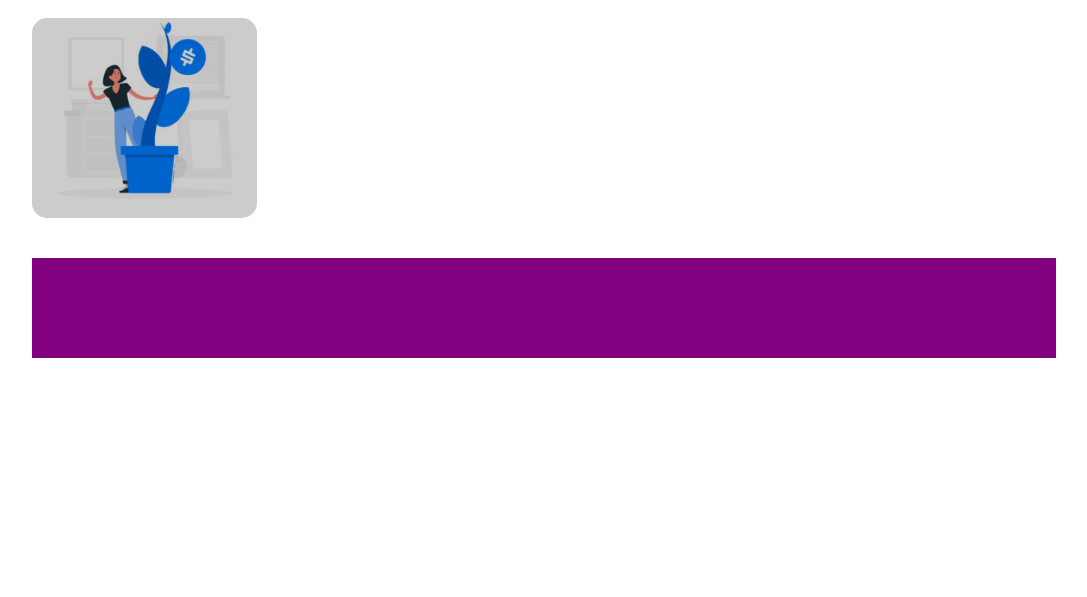
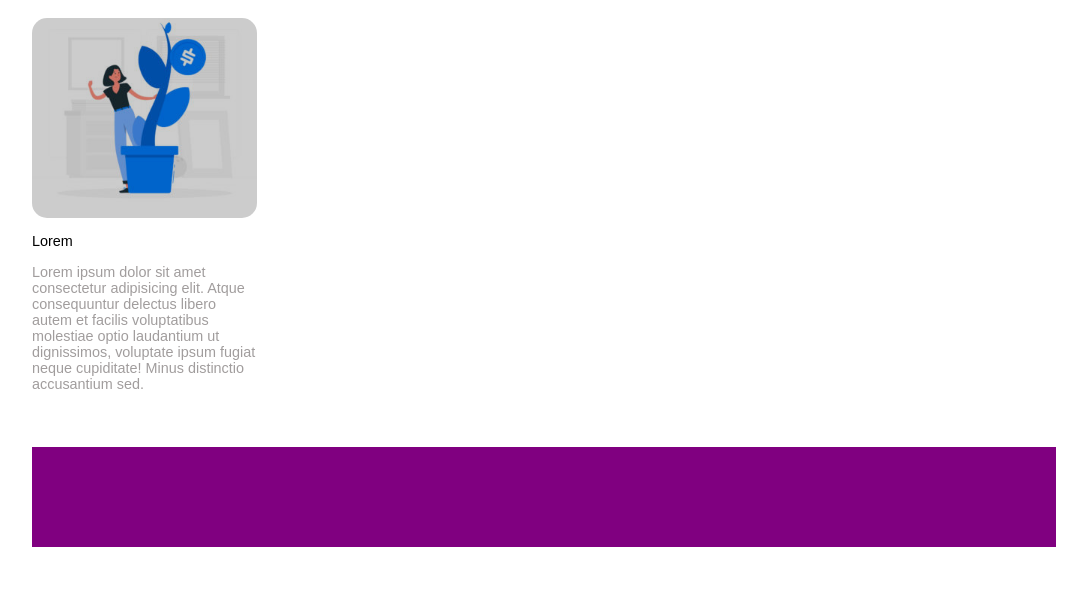
Before and after one commit to yuribertoli/htmlcss-wp, a plain HTML site: page index.html in a window 1280 px wide. Shown: the part 699-1296 px from the top of the page, without its empty margins (96-1183 px from the left). Before the commit the page ends 1107 px from the top, so only its background shows below. Drawn offline with Linux system fonts and the light colour scheme.

Commit message:
testo sinistra main

```diff
--- a/index.html
+++ b/index.html
@@ -66,12 +66,14 @@
                 </div>
 
                 <aside class="left-main">
-
                     <div class="img-main img-left-main">
                         <img src="img/img-1.jpg" alt="disegno donna">
                         <div class="filter"></div>
                     </div>
-
+                    <div class="testomain">
+                        <h2>Lorem</h2>
+                        <p>Lorem ipsum dolor sit amet consectetur adipisicing elit. Atque consequuntur delectus libero autem et facilis voluptatibus molestiae optio laudantium ut dignissimos, voluptate ipsum fugiat neque cupiditate! Minus distinctio accusantium sed.</p>
+                    </div>
                 </aside>
 
                 <section class="central-main"></section>
--- a/style.css
+++ b/style.css
@@ -117,14 +117,12 @@ main .textmain {
     /* fine titolo */
 
     /* inizio regole generali img main */
-.textmain section, aside {
-    position: relative;
-}
 
 .img-main {
     width: 100%;
     height: 200px;
     border-radius: 15px;
+    position: relative;
 }
 
 .img-main img {
@@ -139,6 +137,16 @@ main .textmain {
 .textmain aside.left-main {
     width: 22%;
     margin-right: 2%;
+}
+
+.testomain h2, p {
+    font-weight: 200;
+    font-size: 0.9rem;
+    margin: 15px 0;
+}
+
+.testomain p {
+    color: #a19d9d;
 }
 
 .textmain section.central-main {
```
